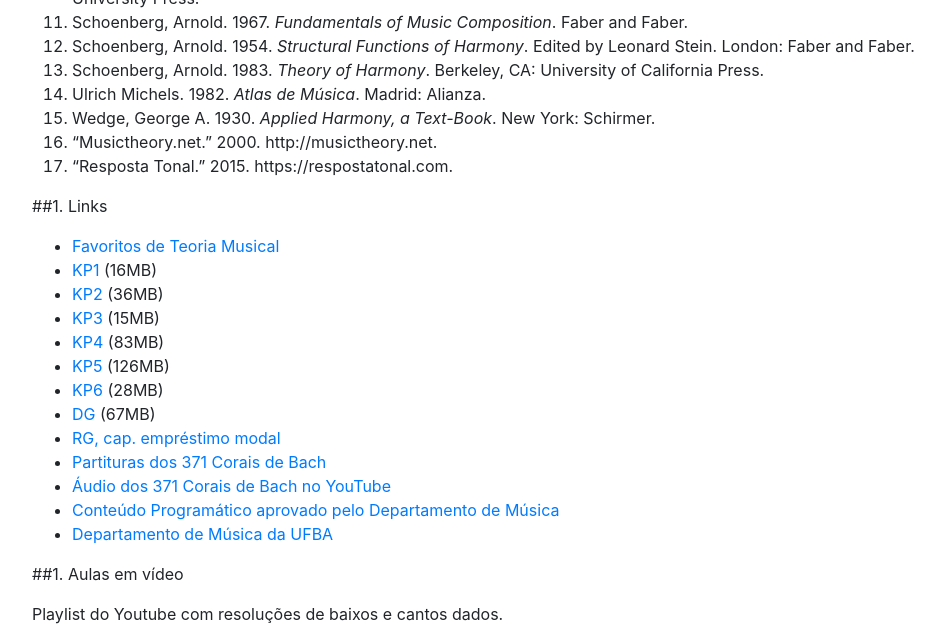
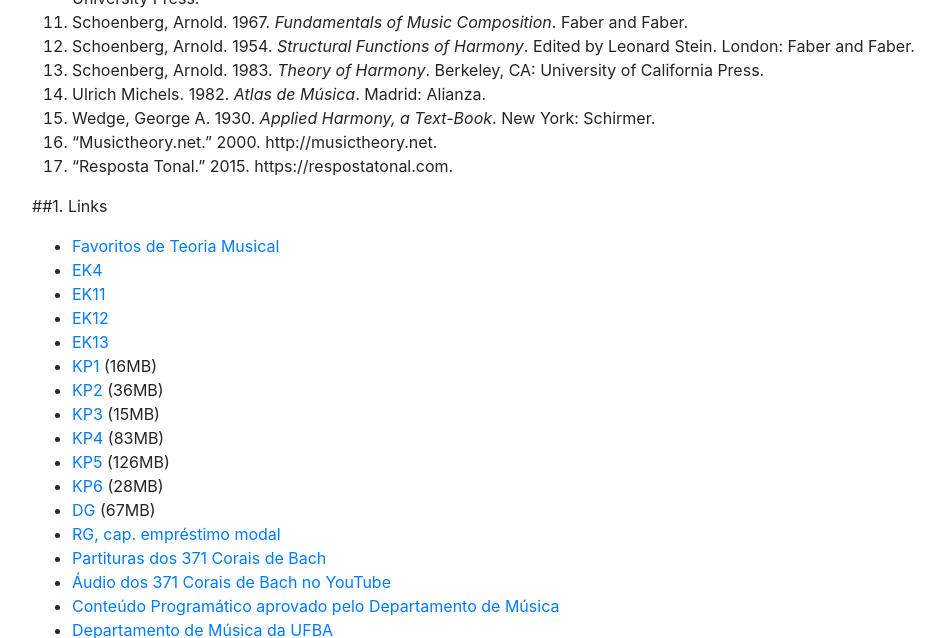
Before and after one commit to kroger/genosmus, a Jekyll site: the page built from _marcos/musa71.md, in a window 1280 px wide and 900 px high, scrolled down 7736 px, cut to the strip 0-638 px from the top of the window. Shown: the whole strip, without its empty margins (68-1013 px from the left). Built offline with Jekyll 4.4.1, drawn with Linux system fonts in a browser that asks for light colours; the table of contents is made by our own code.

Commit message:
Novos links para referência sobre forma

```diff
--- a/_marcos/musa71.md
+++ b/_marcos/musa71.md
@@ -357,6 +357,10 @@
 ##1. Links
 
  - [Favoritos de Teoria Musical](https://www.diigo.com/outliner/3l23ej/Teoria-Musical?key=lzekmogriv)
+ - [EK4](https://www.dropbox.com/s/nk1jwzerz21rt1v/ek-4.pdf?dl=0)
+ - [EK11](https://www.dropbox.com/s/j9krkhmz3hced95/ek11.pdf?dl=0)
+ - [EK12](https://www.dropbox.com/s/1a23gik9a6ue3a1/ek12.pdf?dl=0)
+ - [EK13](https://www.dropbox.com/s/06i481dwzoql1f1/ek13.pdf?dl=0)
  - [KP1](https://www.dropbox.com/s/e1b1ae3ia3gzczs/kostka-1.pdf) (16MB)
  - [KP2](https://www.dropbox.com/s/54qp5r28nj6tygi/kostka-2.pdf) (36MB)
  - [KP3](https://www.dropbox.com/s/phezrz5yd83606c/kostka-3.pdf) (15MB)
```
Also changed, not shown: _marcos/musa70.md (+1 -0 lines), _marcos/musa72.md (+1 -0 lines).
